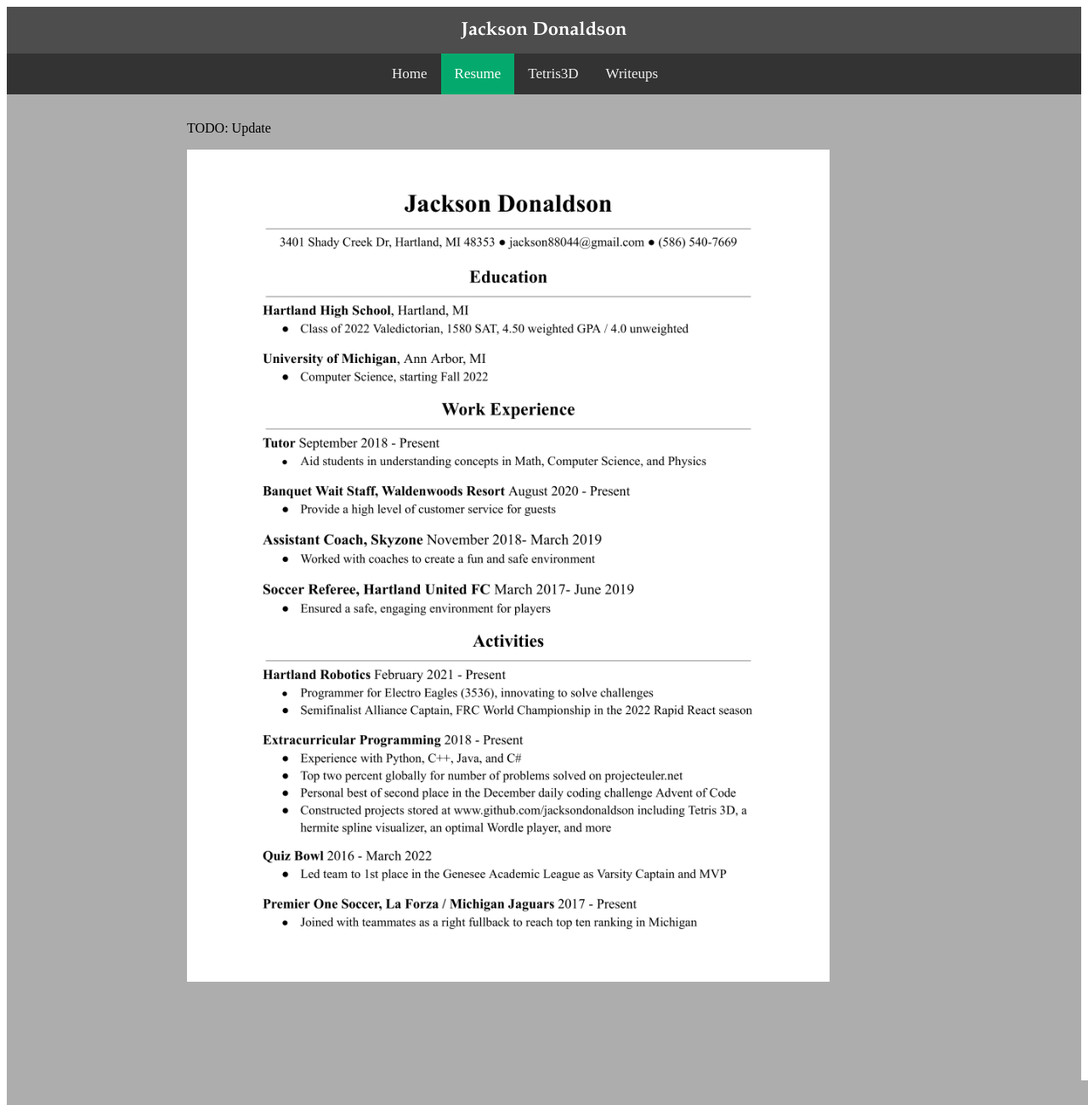
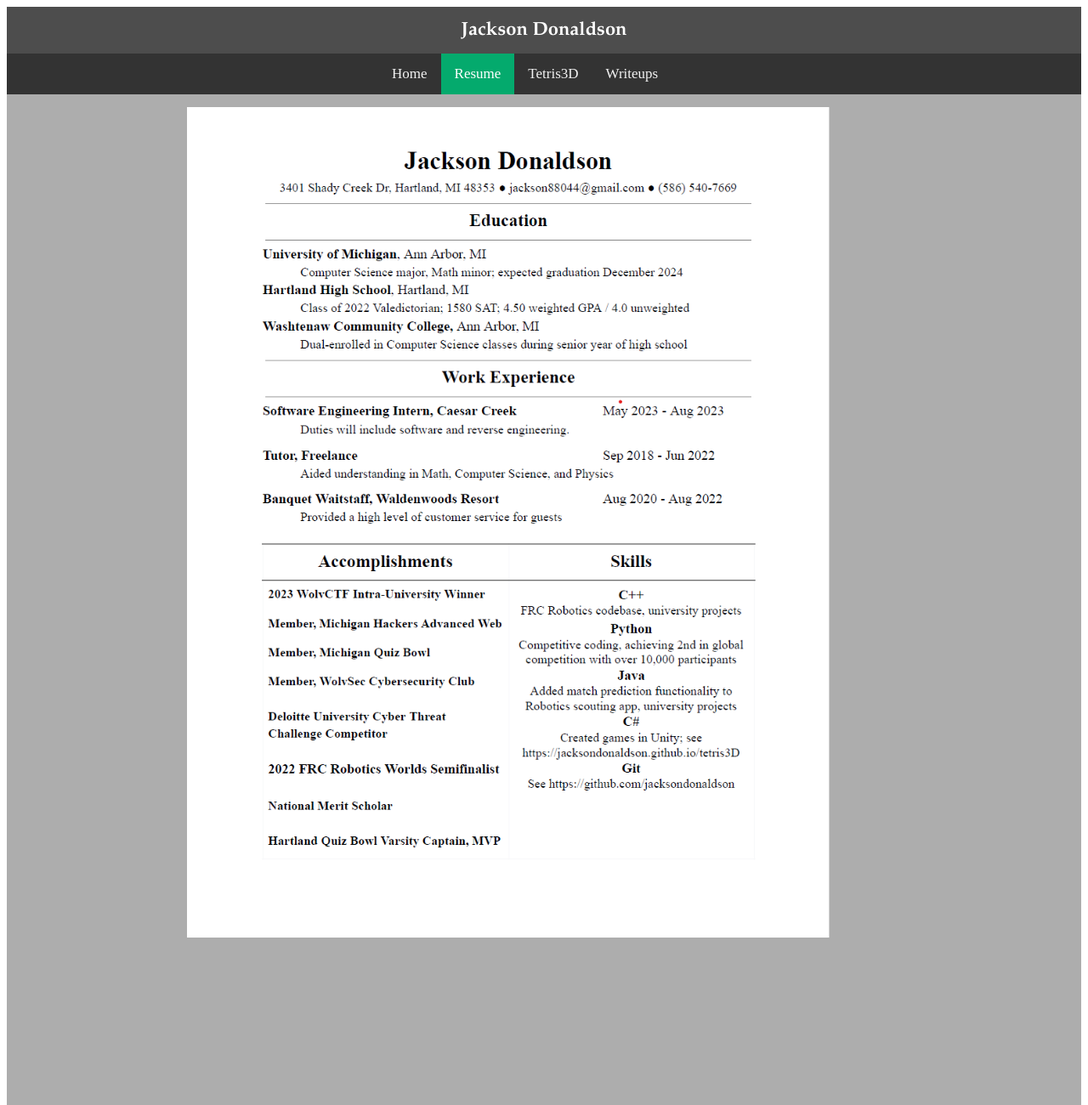
Before and after one commit to JacksonDonaldson/JacksonDonaldson.github.io, a plain HTML site: page resume.html in a window 1280 px wide. Shown: the top 1300 px of the page at 85% size. Drawn offline with Linux system fonts and the light colour scheme.

Commit message:
resume update

```diff
--- a/resume.html
+++ b/resume.html
@@ -19,9 +19,8 @@
 		<div class="back" style="padding-top:15px;">
 
 			<div style="width:840;margin:auto;">
-				<p> TODO: Update </p>
-				<a href="resume-JacksonDonaldson.pdf">
-					<img src="resume-JacksonDonaldson.png" style="width:90%"></img>
+				<a href="DonaldsonJacksonResume.pdf">
+					<img src="DonaldsonJacksonResume.png" style="width:90%"></img>
 				</a>
 			</div>
 		</div>
```
Also changed, not shown: DonaldsonJacksonResume.png (added), 2 other files.
